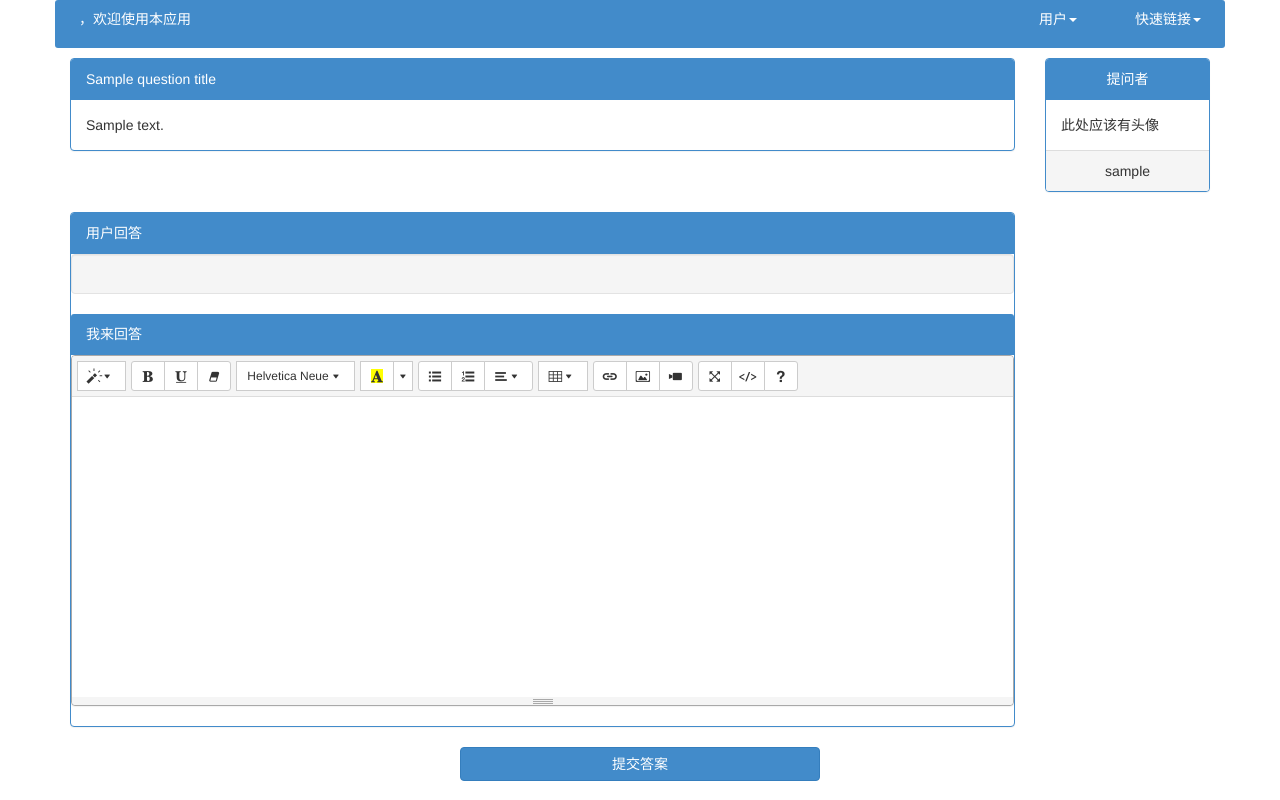
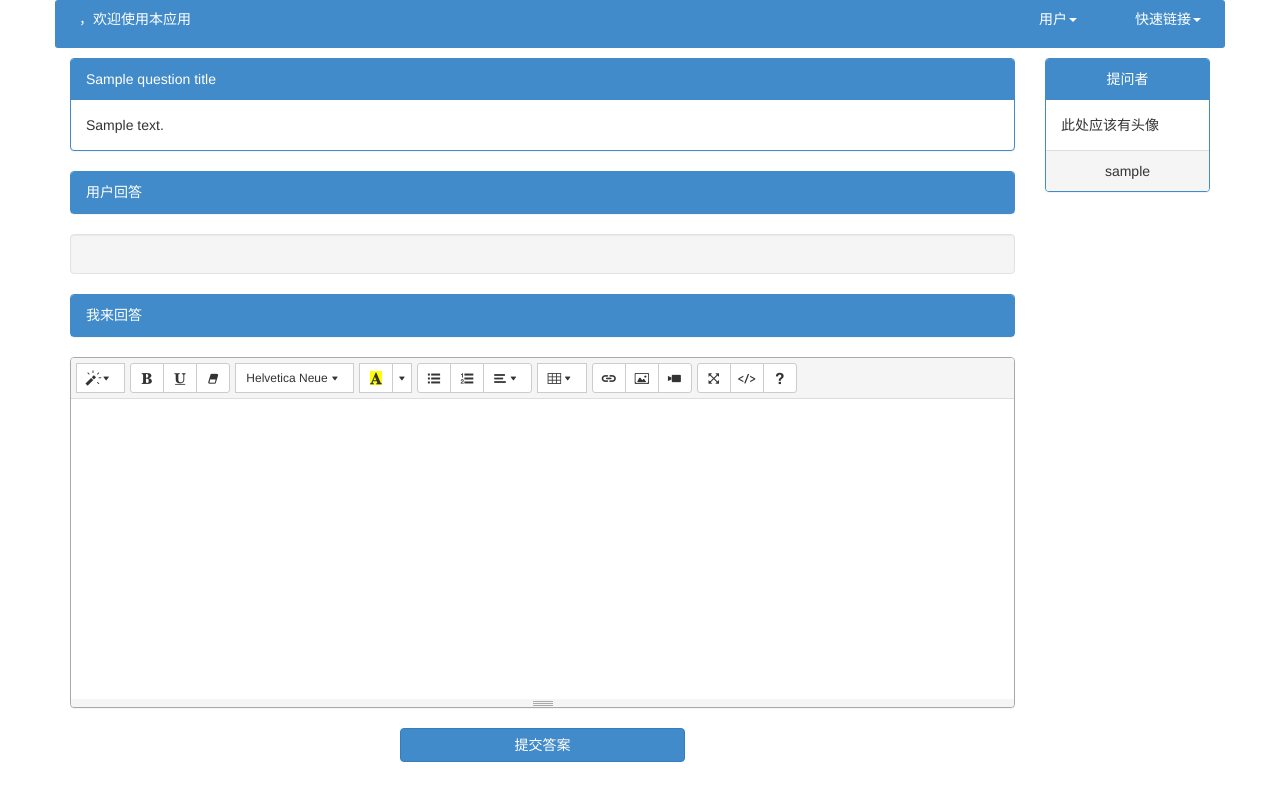
Before and after one commit to hyhoreki/blog, a Django app: template firstone_app/templates/question_show.html in a window 1280 px wide. Run offline with Django 3.2, Linux system fonts and the light colour scheme; the template is opened without the code that fills it: most values are stand-ins (such as "Sample title", 1, 10 or a date in 2020); parts of the project's set-up code (start-up, migrations or seed data) failed here and were passed over; some libraries are stand-ins or nearby versions.

Commit message:
优化问题展示页面

```diff
--- a/firstone_app/templates/question_show.html
+++ b/firstone_app/templates/question_show.html
@@ -24,21 +24,13 @@
 						<div class="panel-heading">{{ question_title }}</div>
 						<div class="panel-body">{{ question_text|safe }}</div>
 				</div>
-			</div>
-			<div class="col-xs-2">
-				<div class="panel panel-primary">
-					<div class="panel-heading" style="text-align:center;">提问者</div>
-					<div class="panel-body">此处应该有头像</div>
-					<div class="panel-footer" style="text-align:center;">{{ ask_user_nickname }}</div>
-				</div>
-			</div>
-		</div>
-		<div class="row">
-			<div class="col-xs-10">
 				<div class="panel panel-primary">
 					<div class="panel-heading">用户回答</div>
+				</div>
 					<div id="question_answer" class="well"></div>
+				<div class="panel panel-primary">
 					<div class="panel-heading">我来回答</div>
+				</div>
 				<form method="POST">
 				{% csrf_token %}
 					<div class="form-group" style="width:100%;">
@@ -54,15 +46,20 @@
 						</script>
 					</div>
 				</form>
-				</div>
-			</div>
-		</div>
-		<div class="row">
 				<div class="col-xs-4 col-xs-offset-4">
 					<button type="submit" class="btn btn-primary" style="width:100%;">提交答案</button>
 				</div>
 			</div>
+			<div class="col-xs-2">
+				<div class="panel panel-primary">
+					<div class="panel-heading" style="text-align:center;">提问者</div>
+					<div class="panel-body">此处应该有头像</div>
+					<div class="panel-footer" style="text-align:center;">{{ ask_user_nickname }}</div>
 				</div>
+			</div>
+		</div>
+	</div>
+
 </body>
 
 </html>
```
Lines whose indentation alone changed are shown as unchanged.
